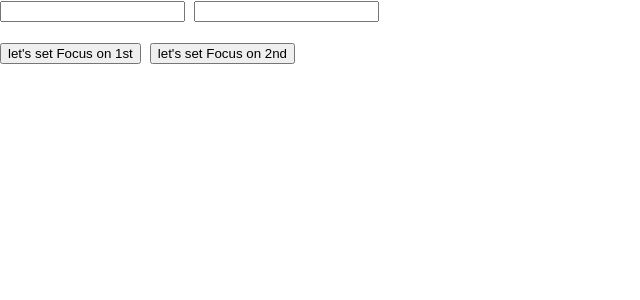
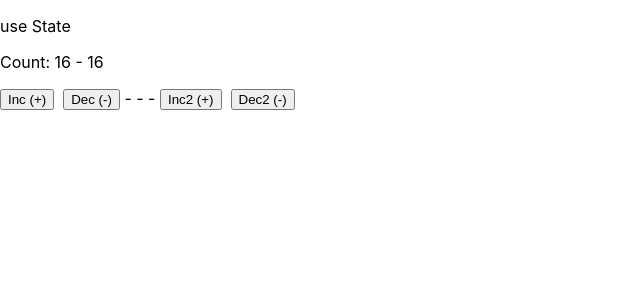
Before and after one commit to ZarNizza/sandbox, a React (Create React App) app: page / in a window 1280 px wide. Shown: the top 300 px of the page, without its empty margins (0-640 px from the left). Built offline with nearby package versions, Linux system fonts and the light colour scheme.

Commit message:
useState - OK

```diff
--- /dev/null
+++ b/src/UseStateTest.js
@@ -0,0 +1,17 @@
+import {useState} from "react";
+
+export function UseStateTst() {
+const [c, sC] = useState(16);
+const [c2, sC2] = useState(16);
+return (
+<>
+<p>use State</p>
+<p>Count: {c} - {c2}</p>
+<button onClick = {() => sC(previousC => previousC +1)}> Inc (+) </button> &nbsp;
+<button onClick = {() => sC(previousC => previousC -1)}> Dec (-) </button>&nbsp;-&nbsp;-&nbsp;-&nbsp;
+<button onClick = {() => sC2(previousC => previousC +1)}> Inc2 (+) </button> &nbsp;
+<button onClick = {() => sC2(previousC => previousC -1)}> Dec2 (-) </button>
+</>
+)
+
+}
--- a/src/index.js
+++ b/src/index.js
@@ -2,14 +2,16 @@ import React from 'react';
 import ReactDOM from 'react-dom';
 import './index.css';
 // import {App} from './App';
-import {GitPromise} from './GitPromise';
-import { UseRefTest } from './UseRefTest';
+// import {GitPromise} from './GitPromise';
+// import { UseRefTest } from './UseRefTest';
+import {UseStateTst} from './UseStateTest';
 
 ReactDOM.render(
   <React.StrictMode>
     {/* <App /> */}
     {/* <GitPromise /> */}
-    <UseRefTest />
+    {/* <UseRefTest /> */}
+    <UseStateTst />
   </React.StrictMode>,
   document.getElementById('root')
 );
```
